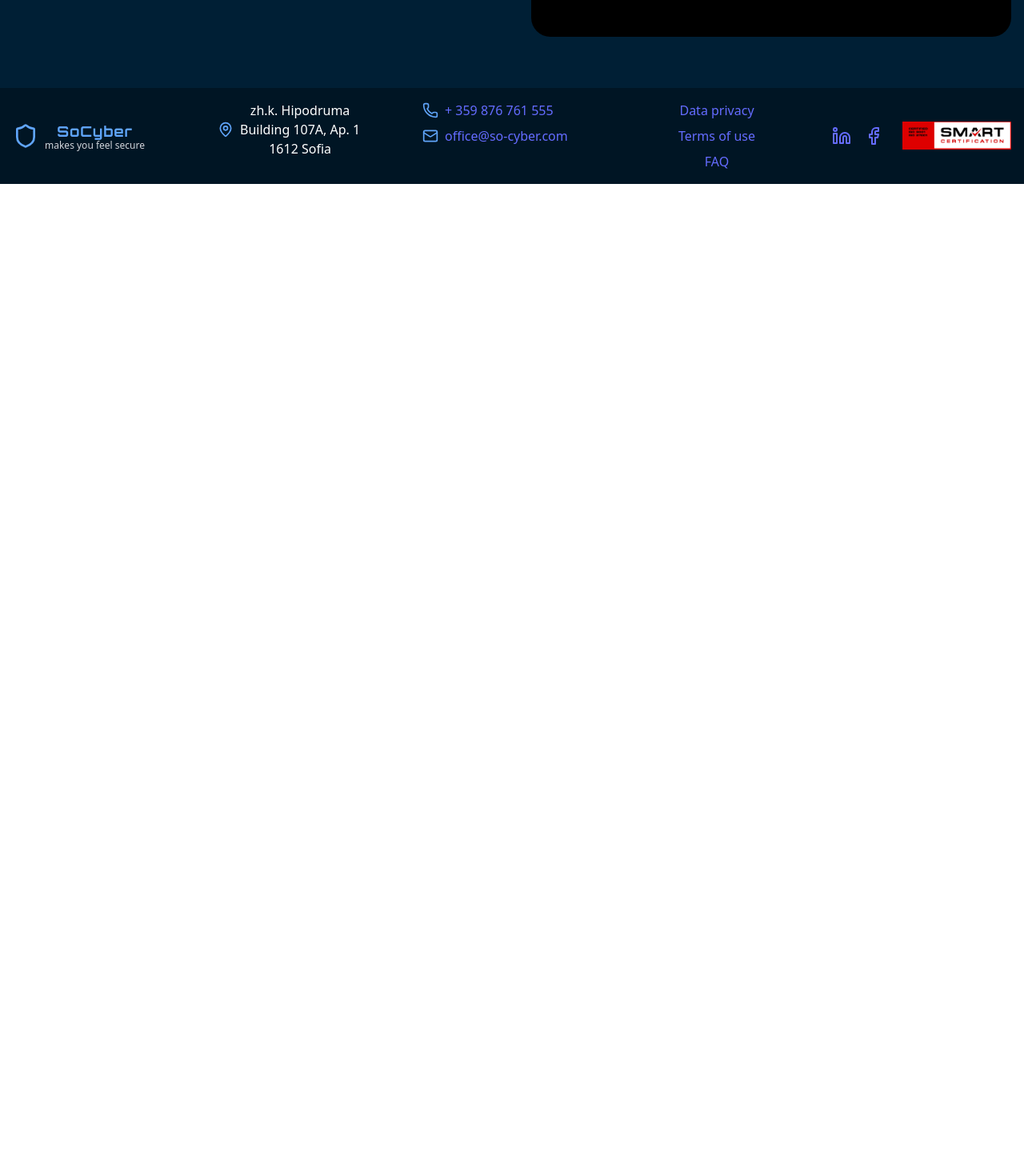
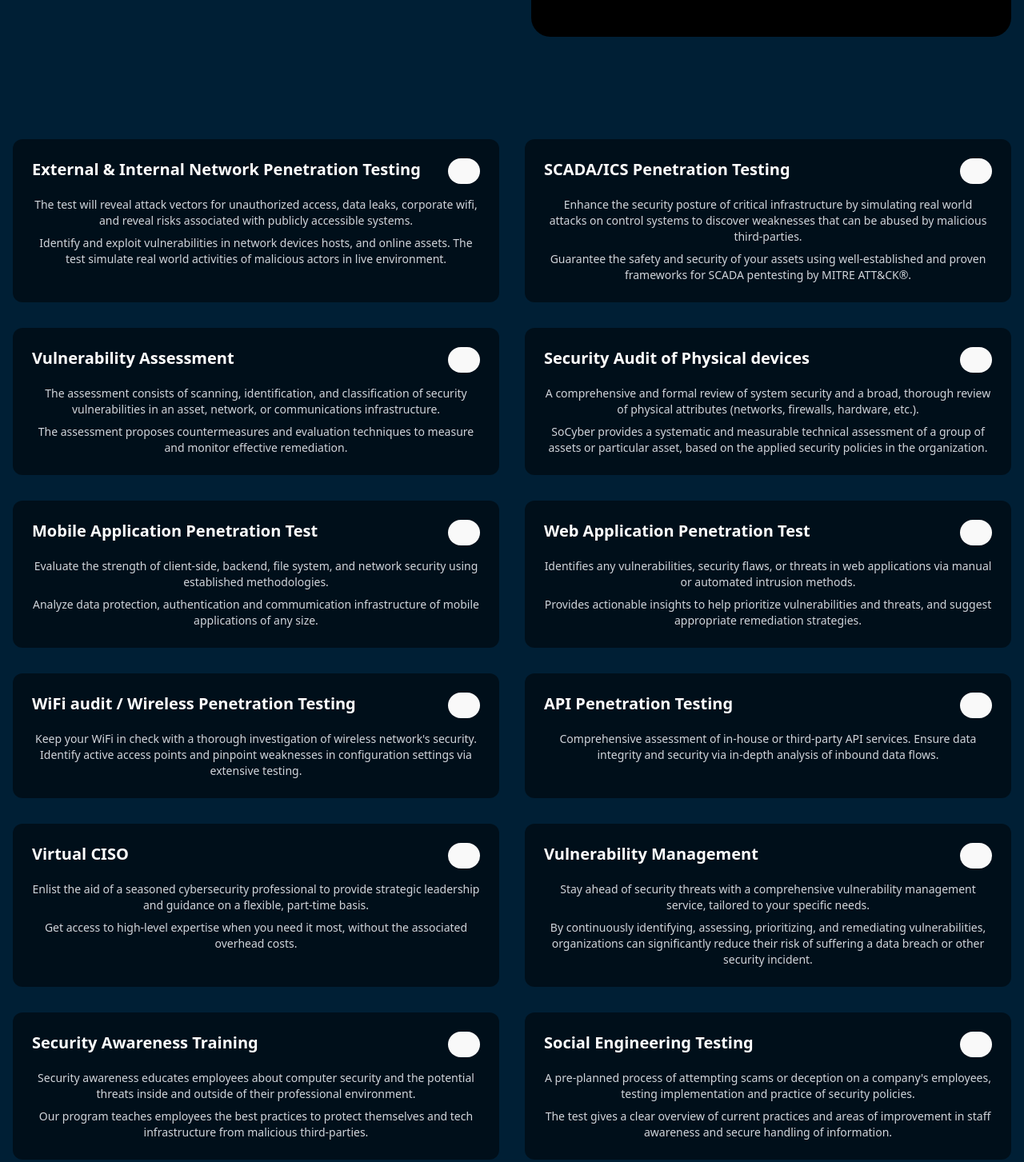
Before and after one commit to NikolaSirakov2/SoCyber, a React (Vite) app: page / in a window 1280 px wide. Shown: the part 1717-3170 px from the top of the page at 80% size. Before the commit the page ends 1947 px from the top, so only its background shows below. Built offline with nearby package versions, Linux system fonts and the light colour scheme.

Commit message:
Add Services component to App, include detailed service offerings, and enhance layout with animations for improved user engagement.

```diff
--- a/src/App.tsx
+++ b/src/App.tsx
@@ -4,6 +4,7 @@ import { Footer } from "@/components/Footer";
 import { Hero } from "@/components/Hero";
 import { TrustedBy } from "@/components/TrustedBy";
 import { Certifications } from "@/components/Certifications";
+import { Services } from "@/components/Services";
 import { BrowserRouter as Router } from "react-router-dom";
 import { useTranslation } from "react-i18next";
 
@@ -18,6 +19,7 @@ function App() {
           <Hero />
           <TrustedBy />
           <Certifications />
+          <Services />
         </main>
         <Footer />
       </div>
--- /dev/null
+++ b/src/components/Services.tsx
@@ -0,0 +1,124 @@
+import { motion } from "framer-motion";
+import { Plus } from "lucide-react";
+
+const services = [
+  {
+    title: "External & Internal Network Penetration Testing",
+    description: [
+      "The test will reveal attack vectors for unauthorized access, data leaks, corporate wifi, and reveal risks associated with publicly accessible systems.",
+      "Identify and exploit vulnerabilities in network devices hosts, and online assets. The test simulate real world activities of malicious actors in live environment.",
+    ],
+  },
+  {
+    title: "SCADA/ICS Penetration Testing",
+    description: [
+      "Enhance the security posture of critical infrastructure by simulating real world attacks on control systems to discover weaknesses that can be abused by malicious third-parties.",
+      "Guarantee the safety and security of your assets using well-established and proven frameworks for SCADA pentesting by MITRE ATT&CK®.",
+    ],
+  },
+  {
+    title: "Vulnerability Assessment",
+    description: [
+      "The assessment consists of scanning, identification, and classification of security vulnerabilities in an asset, network, or communications infrastructure.",
+      "The assessment proposes countermeasures and evaluation techniques to measure and monitor effective remediation.",
+    ],
+  },
+  {
+    title: "Security Audit of Physical devices",
+    description: [
+      "A comprehensive and formal review of system security and a broad, thorough review of physical attributes (networks, firewalls, hardware, etc.).",
+      "SoCyber provides a systematic and measurable technical assessment of a group of assets or particular asset, based on the applied security policies in the organization.",
+    ],
+  },
+  {
+    title: "Mobile Application Penetration Test",
+    description: [
+      "Evaluate the strength of client-side, backend, file system, and network security using established methodologies.",
+      "Analyze data protection, authentication and commumication infrastructure of mobile applications of any size.",
+    ],
+  },
+  {
+    title: "Web Application Penetration Test",
+    description: [
+      "Identifies any vulnerabilities, security flaws, or threats in web applications via manual or automated intrusion methods.",
+      "Provides actionable insights to help prioritize vulnerabilities and threats, and suggest appropriate remediation strategies.",
+    ],
+  },
+  {
+    title: "WiFi audit / Wireless Penetration Testing",
+    description: [
+      "Keep your WiFi in check with a thorough investigation of wireless network's security. Identify active access points and pinpoint weaknesses in configuration settings via extensive testing.",
+    ],
+  },
+  {
+    title: "API Penetration Testing",
+    description: [
+      "Comprehensive assessment of in-house or third-party API services. Ensure data integrity and security via in-depth analysis of inbound data flows.",
+    ],
+  },
+  {
+    title: "Virtual CISO",
+    description: [
+      "Enlist the aid of a seasoned cybersecurity professional to provide strategic leadership and guidance on a flexible, part-time basis.",
+      "Get access to high-level expertise when you need it most, without the associated overhead costs.",
+    ],
+  },
+  {
+    title: "Vulnerability Management",
+    description: [
+      "Stay ahead of security threats with a comprehensive vulnerability management service, tailored to your specific needs.",
+      "By continuously identifying, assessing, prioritizing, and remediating vulnerabilities, organizations can significantly reduce their risk of suffering a data breach or other security incident.",
+    ],
+  },
+  {
+    title: "Security Awareness Training",
+    description: [
+      "Security awareness educates employees about computer security and the potential threats inside and outside of their professional environment.",
+      "Our program teaches employees the best practices to protect themselves and tech infrastructure from malicious third-parties.",
+    ],
+  },
+  {
+    title: "Social Engineering Testing",
+    description: [
+      "A pre-planned process of attempting scams or deception on a company's employees, testing implementation and practice of security policies.",
+      "The test gives a clear overview of current practices and areas of improvement in staff awareness and secure handling of information.",
+    ],
+  },
+];
+
+export function Services() {
+  return (
+    <section className="w-full bg-[#001f35] py-16">
+      <div className="max-w-7xl mx-auto px-4">
+        <div className="grid grid-cols-1 md:grid-cols-2 gap-8">
+          {services.map((service, index) => (
+            <motion.div
+              key={service.title}
+              initial={{ opacity: 0, y: 20 }}
+              animate={{ opacity: 1, y: 0 }}
+              transition={{ duration: 0.5, delay: index * 0.1 }}
+              className="bg-black bg-opacity-50 rounded-xl p-6 space-y-4"
+            >
+              <div className="flex items-start justify-between gap-4">
+                <h3 className="text-xl font-semibold text-white">
+                  {service.title}
+                </h3>
+                <button className="flex items-center justify-center w-8 h-8 rounded-full border border-white/20 hover:bg-white/10 transition-colors">
+                  <Plus className="w-5 h-5 text-white" />
+                </button>
+              </div>
+
+              <div className="space-y-2">
+                {service.description.map((desc, i) => (
+                  <p key={i} className="text-gray-300 text-sm">
+                    {desc}
+                  </p>
+                ))}
+              </div>
+            </motion.div>
+          ))}
+        </div>
+      </div>
+    </section>
+  );
+}
```
